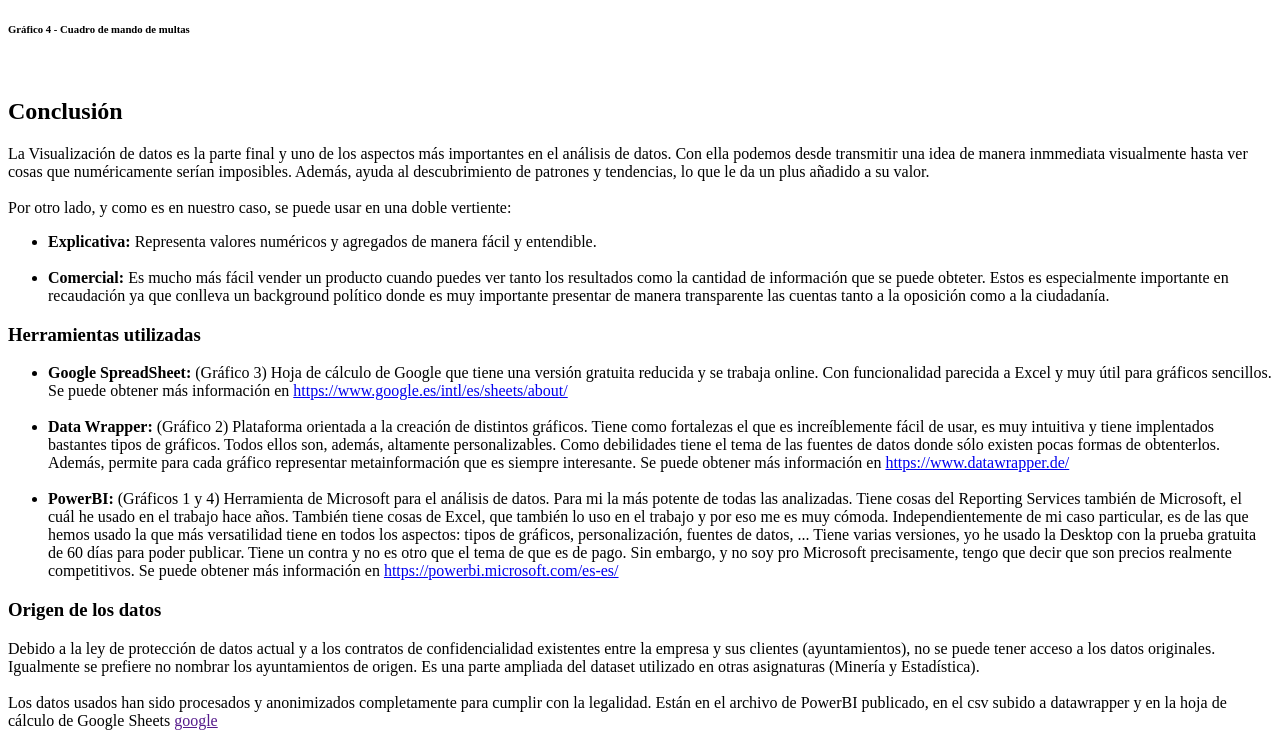
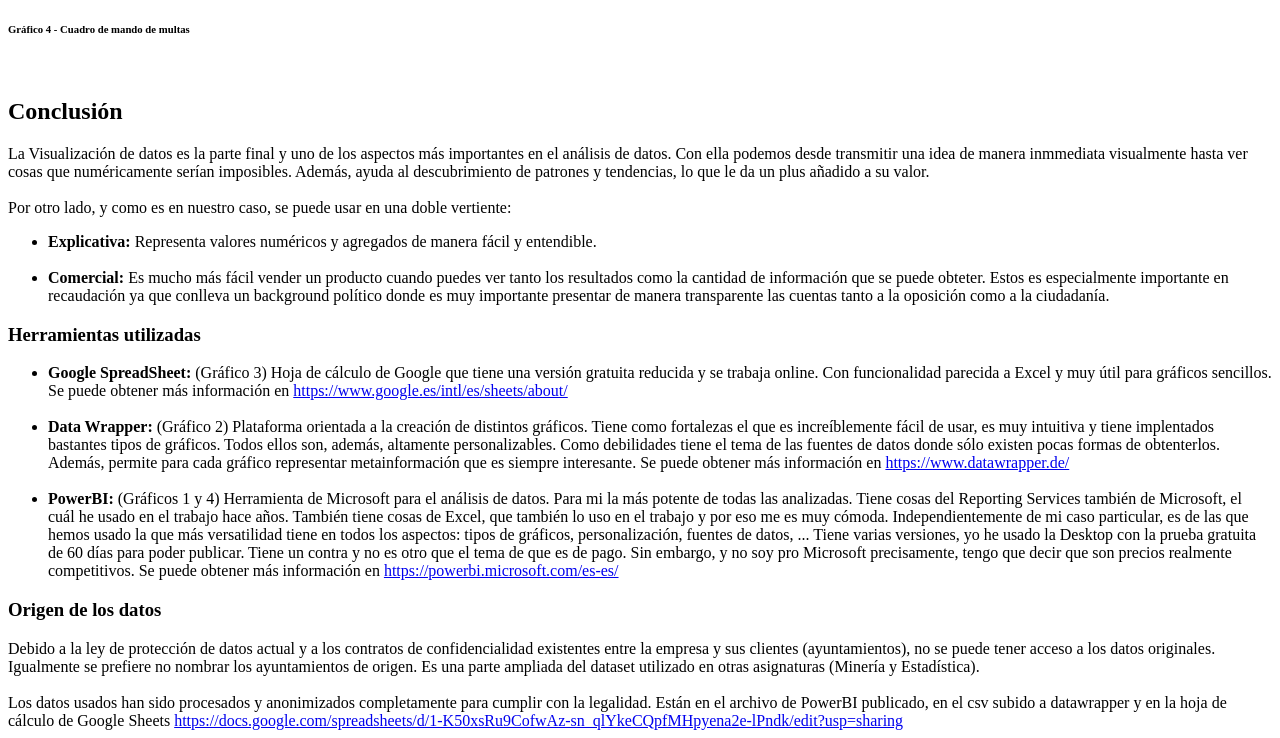
Before and after one commit to nmorales74/08MBID-TrabajoPractico, a website: page index.html in a window 1280 px wide. Shown: the part 3564-4302 px from the top of the page. Drawn offline with Linux system fonts and the light colour scheme.

Commit message:
1 file modified

```diff
--- a/index.html
+++ b/index.html
@@ -90,4 +90,4 @@ Por otro lado, y como es en nuestro caso, se puede usar en una doble vertiente:
 Debido a la ley de protección de datos actual y a los contratos de confidencialidad existentes entre la empresa y sus clientes (ayuntamientos), no se puede tener acceso a los datos originales. Igualmente se prefiere no nombrar los ayuntamientos de origen. Es una parte ampliada del dataset utilizado en otras asignaturas (Minería y Estadística).
 <br>
 <br>
-Los datos usados han sido procesados y anonimizados completamente para cumplir con la legalidad. Están en el archivo de PowerBI publicado, en el csv subido a datawrapper y en la hoja de cálculo de Google Sheets <a href="">google<a>
+Los datos usados han sido procesados y anonimizados completamente para cumplir con la legalidad. Están en el archivo de PowerBI publicado, en el csv subido a datawrapper y en la hoja de cálculo de Google Sheets <a href="https://docs.google.com/spreadsheets/d/1-K50xsRu9CofwAz-sn_qlYkeCQpfMHpyena2e-lPndk/edit?usp=sharing">https://docs.google.com/spreadsheets/d/1-K50xsRu9CofwAz-sn_qlYkeCQpfMHpyena2e-lPndk/edit?usp=sharing<a>
```
